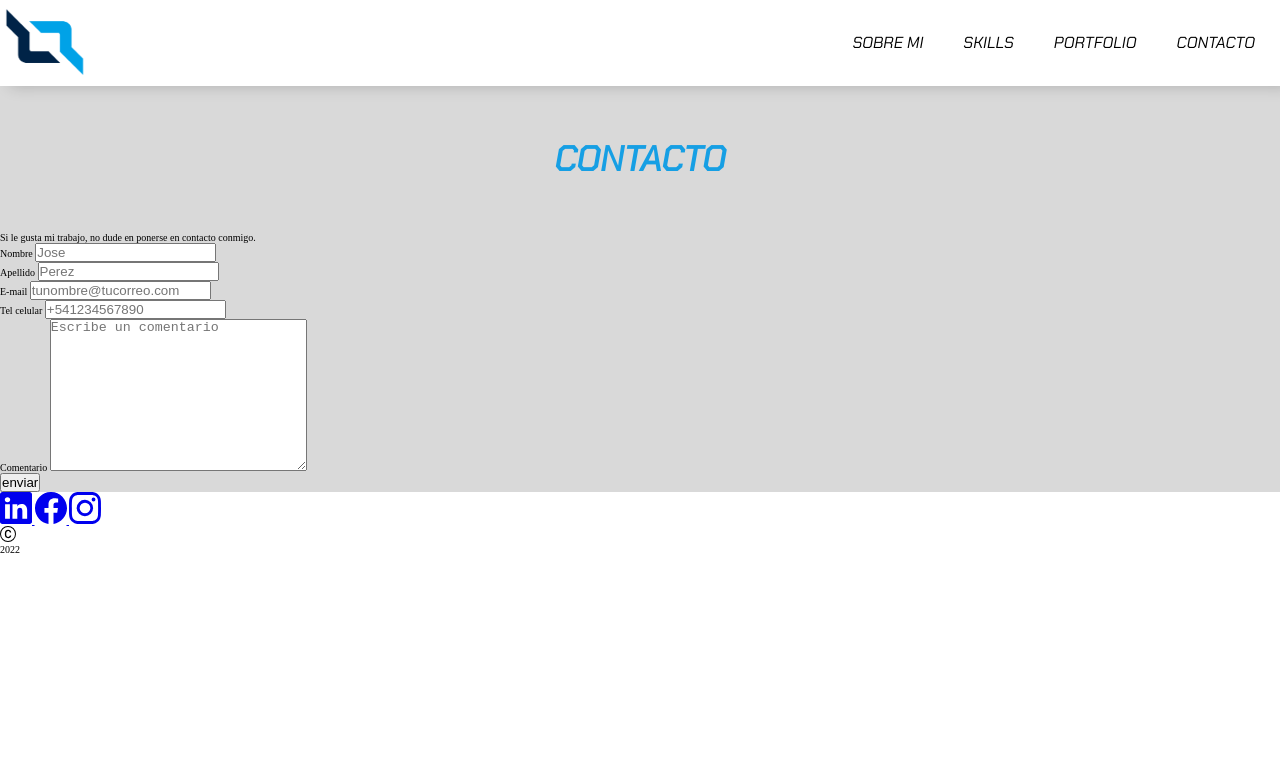
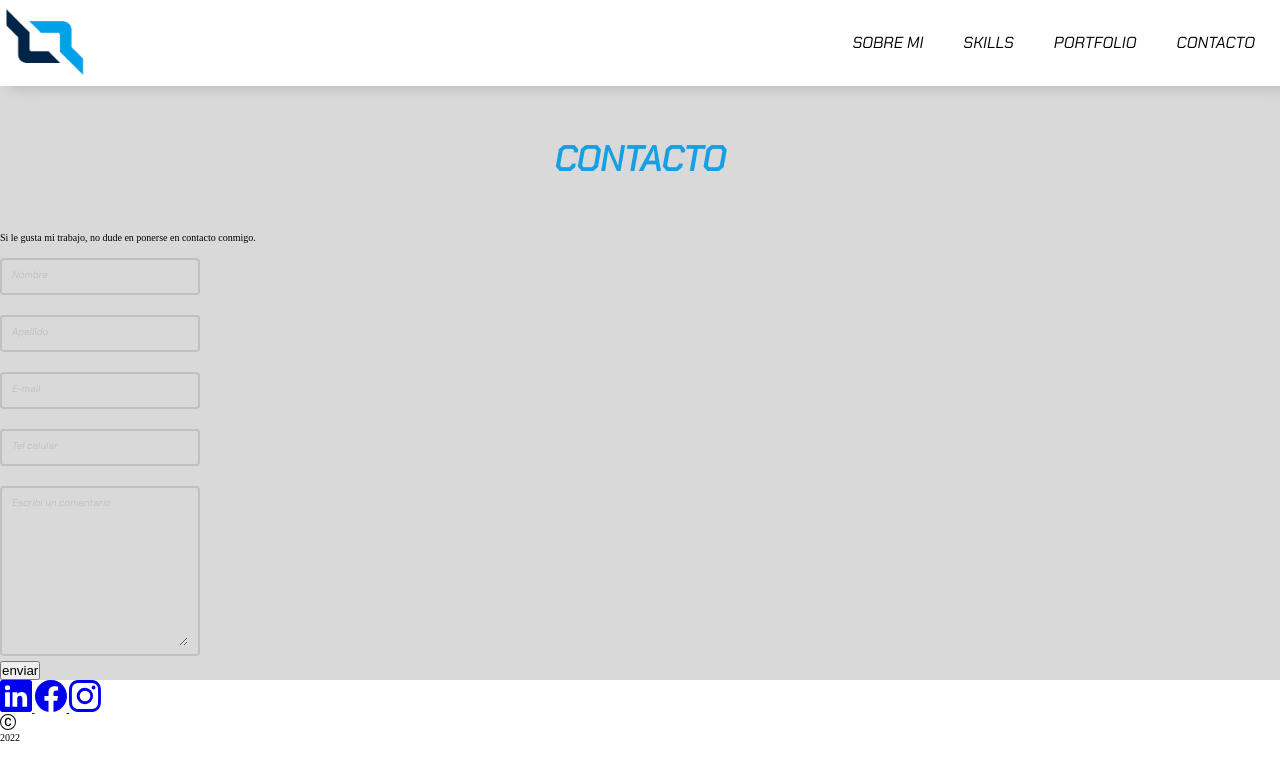
Before and after one commit to RomeroLeandro/PF-RomeroLeandro, a plain HTML site: page pages/contacto.html in a window 1280 px wide. Drawn offline with Linux system fonts and the light colour scheme.

Commit message:
script a form de contacto

```diff
--- a/css/styles.css
+++ b/css/styles.css
@@ -6,7 +6,6 @@
 html{
     font-size: 62.5%;
 }
-
 h2{
     font-family: 'Chakra Petch', sans-serif;
     font-size: 3.5rem;
@@ -19,6 +18,7 @@ h2{
 main{
     background-color: rgb(217, 217, 217);
 }
+
 /* HEADER */
 header{
     position: sticky;
@@ -61,7 +61,6 @@ nav{
 }
 
 /* MAIN INDEX */
-
 .MainIndex{
     display: grid;
     grid-template-columns: repeat(5,1fr);
@@ -111,33 +110,6 @@ nav{
 .LogoL, .LogoR{
     width: 15rem;
 }
-/* .MainIndex{
-    display: flex;
-}
-.ImagenPersonaPc{
-    margin-left: 5rem;
-}
-.ImgL, .ImgR{
-    width: 20rem;
-}
-.ParNombre{
-    color: rgb(22, 161, 228);
-}
-.ParApellido{
-    color: rgb(17, 40, 72);
-}
-.Nombre, .Apellido{
-    display: flex;
-    align-items: baseline;
-}
-.ParNombre, .ParApellido{
-    font-family: 'Audiowide', cursive;
-    font-size: 7rem;
-    padding-bottom: 10px;
-} */
-
-
-
 
 /* MAIN SOBRE MI */
 .SobreMi{
@@ -153,7 +125,6 @@ nav{
     align-items: center;
     margin: 1rem 0;
 }
-
 h1{
     grid-column: 3 / 5;
     grid-row: 1 / 2;
@@ -193,7 +164,6 @@ h1{
 }
 
 /* MAIN SKILLS */
-
 .FilaSkills{
     display: flex;
     padding-bottom: 6rem;
@@ -220,6 +190,7 @@ h3{
     font-family: 'Audiowide', cursive;
     font-size: 2rem;
 }
+
 /* MAIN PORTFOLIO */
 .FilaPortfolio{
     display: flex;
@@ -244,3 +215,62 @@ h3{
 .BoxFilaPortfolio img{
     width: 100%;
 }
+
+/* MAIN CONTACTO */
+.Formulario{
+    margin-bottom: 5px;
+    padding-top: 15px;
+}
+/* ESTADO REPOSO */
+label{
+    display: block;
+    width: 200px;
+    border: 2px solid silver;
+    padding: 8px 10px;
+    position: relative;
+    box-sizing: border-box;
+    border-radius: 4px;
+    transition: .25s;
+}
+label input{
+    display: block;
+    width: 100%;
+    border: none;
+    background: transparent;
+    outline: none;
+    font: 16px/16px;
+    font-family: 'Chakra Petch', sans-serif;
+    padding: 0;
+}
+label textarea{
+    display: block;
+    width: 100%;
+    border: none;
+    background: transparent;
+    outline: none;
+    font: 16px/16px;
+    padding: 0;
+}
+label span{
+    color: silver;
+    font-family: 'Chakra Petch', sans-serif;
+    position: absolute;
+    top: 8px;
+    left: 10px;
+    transition: .25s;
+}
+/* ESTADO FOCUS */
+label.focus{
+    border-color: rgba(22, 159, 228, 0.555);
+}
+label span.focus{
+    color: rgba(22, 159, 228, 0.555);
+}
+/* ESTADO TOP */
+label span.top{
+    left: 2px;
+    top: -10px;
+    font-size: 12px;
+    background: rgb(217, 217, 217);
+    padding: 0 10px;
+}
--- /dev/null
+++ b/js/scripts.js
@@ -0,0 +1,35 @@
+const inputs = document.querySelectorAll('input');
+inputs.forEach( input =>{
+    input.onfocus = ( )=>{
+        input.previousElementSibling.classList.add('top');
+        input.previousElementSibling.classList.add('focus');
+        input.parentNode.classList.add('focus');
+    }
+    input.onblur = ( )=>{
+        input.value = input.value.trim( );
+        if(input.value.trim().length == 0 ){
+            input.previousElementSibling.classList.remove('top');
+        }
+        // input.previousElementSibling.classList.remove('top');
+        input.previousElementSibling.classList.remove('focus');
+        input.parentNode.classList.remove('focus');
+    }
+})
+
+const textareas = document.querySelectorAll('textarea');
+textareas.forEach( textarea =>{
+    textarea.onfocus = ( )=>{
+        textarea.previousElementSibling.classList.add('top');
+        textarea.previousElementSibling.classList.add('focus');
+        textarea.parentNode.classList.add('focus');
+    }
+    textarea.onblur = ( )=>{
+        textarea.value = textarea.value.trim( );
+        if(textarea.value.trim().length == 0 ){
+            textarea.previousElementSibling.classList.remove('top');
+        }
+        // input.previousElementSibling.classList.remove('top');
+        textarea.previousElementSibling.classList.remove('focus');
+        textarea.parentNode.classList.remove('focus');
+    }
+})
--- a/pages/contacto.html
+++ b/pages/contacto.html
@@ -46,31 +46,41 @@
                 <div class="FilasContacto">
                     <!-- Nombre -->
                     <div class="Formulario">
-                        <label for="Nombre">Nombre</label>
-                        <input type="text" id="Nombre" name="Nombre" placeholder="Jose">
+                        <label for="Nombre">
+                            <span>Nombre</span>
+                            <input type="text" autocomplete="off" id="Nombre" name="Nombre">
+                        </label>
                     </div>
                     <!-- Apellido -->
                     <div class="Formulario">
-                        <label for="Apellido">Apellido</label>
-                        <input type="text" id="Apellido" name="Apellido" placeholder="Perez">
+                        <label for="Apellido">
+                            <span>Apellido</span>
+                            <input type="text" autocomplete="off" id="Apellido" name="Apellido">
+                        </label>
                     </div>
                 </div>
                 <div class="FilasContacto">
                     <!-- e-mail -->
                     <div class="Formulario">
-                        <label for="CorreoElectronico">E-mail</label>
-                        <input type="email" id="CorreoElectronico" name="CorreoElectronico" placeholder="tunombre@tucorreo.com">
+                        <label for="CorreoElectronico">
+                            <span>E-mail</span>
+                            <input type="email" autocomplete="off" id="CorreoElectronico" name="CorreoElectronico">
+                        </label>
                     </div>
                     <!-- telefono -->
                     <div class="Formulario">
-                    <label for="telefono">Tel celular</label>
-                    <input type="tel" id="telefono" name="telefono" placeholder="+541234567890">
+                        <label for="telefono">
+                            <span>Tel celular</span>
+                            <input type="tel"  autocomplete="off" id="telefono" name="telefono">
+                        </label>
                     </div>
                 </div>
                 <!-- comentario -->
                 <div class="Formulario">
-                    <label for="comentario">Comentario</label>
-                    <textarea name="comentario" id="comentario" cols="30" rows="10" placeholder="Escribe un comentario"></textarea>
+                    <label for="comentario">
+                        <span>Escribi un comentario</span>
+                        <textarea name="comentario" id="comentario" cols="30" rows="10"></textarea>
+                    </label>
                 </div>
                 <!-- boton enviar -->
                 <div class="Enviar">
@@ -105,5 +115,6 @@
             <p>2022</p>
         </div>
     </footer>
+    <script src="../js/scripts.js"></script>
 </body>
 </html>
```
